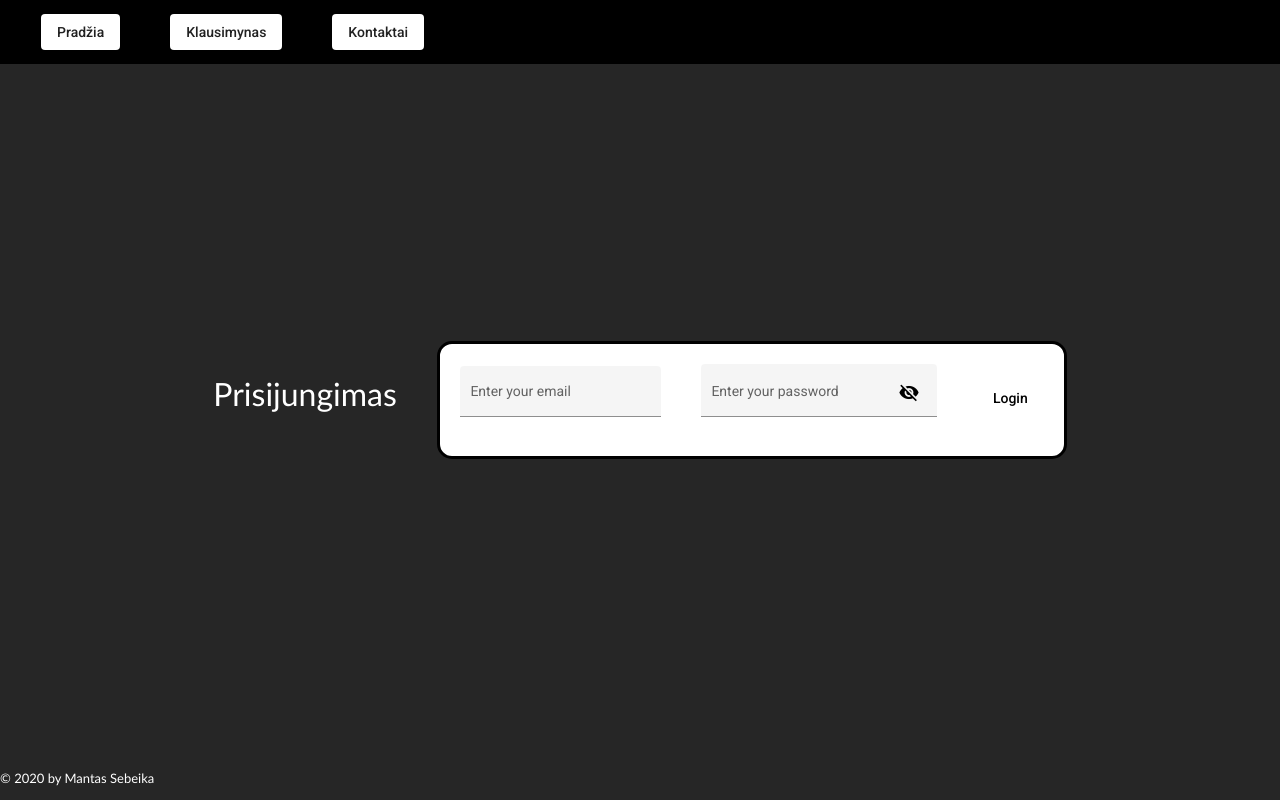
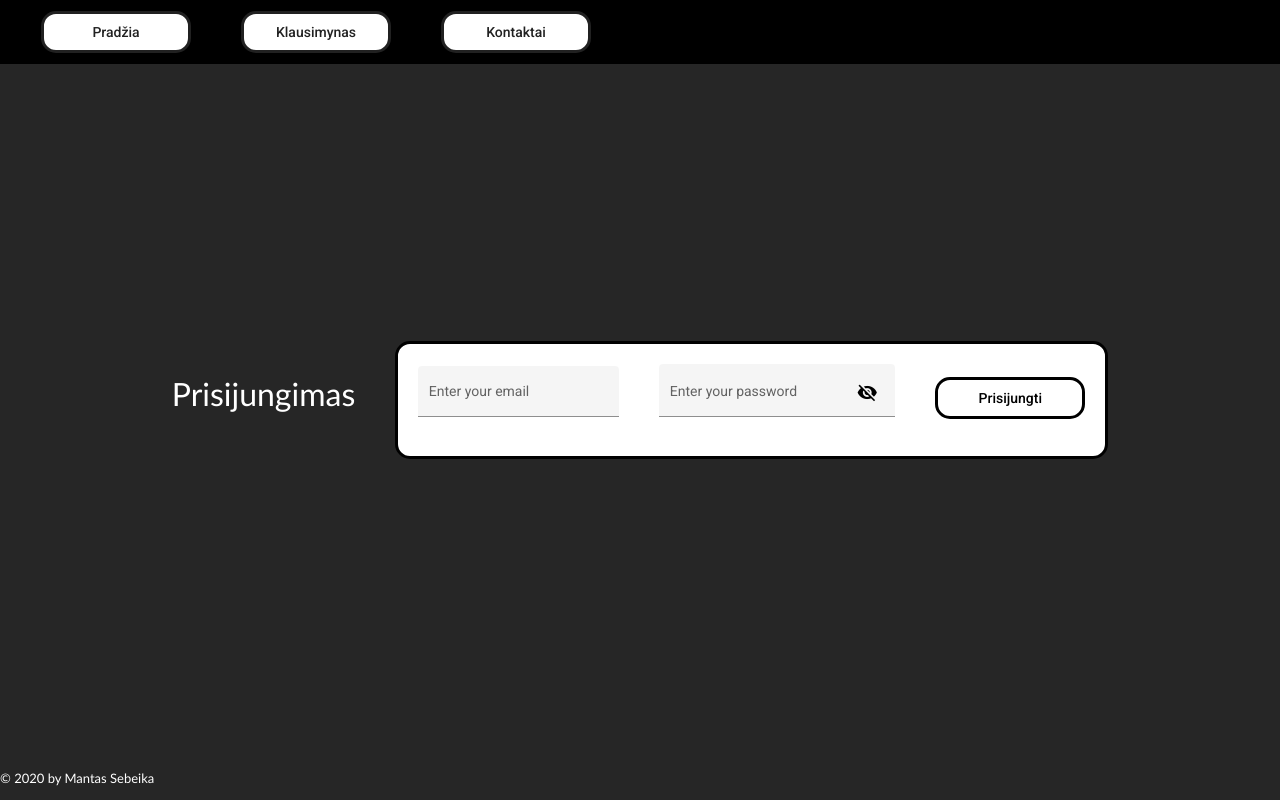
Before and after one commit to MantasSebeika/Bakalauras, an Angular app in the folder Angular-Bakis/: page /prisijungimas in a window 1280 px wide. Built offline with nearby package versions, Linux system fonts and the light colour scheme; no server answers.

Commit message:
button rounded 2

```diff
--- a/Angular-Bakis/src/app/header/header.component.html
+++ b/Angular-Bakis/src/app/header/header.component.html
@@ -1,5 +1,5 @@
 <div class="example-button-row">
-    <button [routerLink]="['/']" mat-raised-button class="marginas">Pradžia</button>
-  <button [routerLink]="['/klausimynas']" mat-raised-button class="marginas">Klausimynas</button>
-  <button [routerLink]="['/kontaktai']" mat-raised-button class="marginas">Kontaktai</button>
+    <button style="border-style: solid; border-radius: 15px; width: 150px" [routerLink]="['/']" mat-raised-button class="marginas">Pradžia</button>
+  <button style="border-style: solid; border-radius: 15px; width: 150px" [routerLink]="['/klausimynas']" mat-raised-button class="marginas">Klausimynas</button>
+  <button style="border-style: solid; border-radius: 15px; width: 150px" [routerLink]="['/kontaktai']" mat-raised-button class="marginas">Kontaktai</button>
 </div>
--- a/Angular-Bakis/src/app/prisijungimas/prisijungimas.component.html
+++ b/Angular-Bakis/src/app/prisijungimas/prisijungimas.component.html
@@ -17,6 +17,6 @@
             </button>
 
           </mat-form-field>
-          <button mat-button color="primary" style="color: black;">Login</button>
+          <button mat-button color="primary" style="color: black;border-style: solid; border-radius: 15px; width: 150px">Prisijungti</button>
       </div>
     </div>
```
